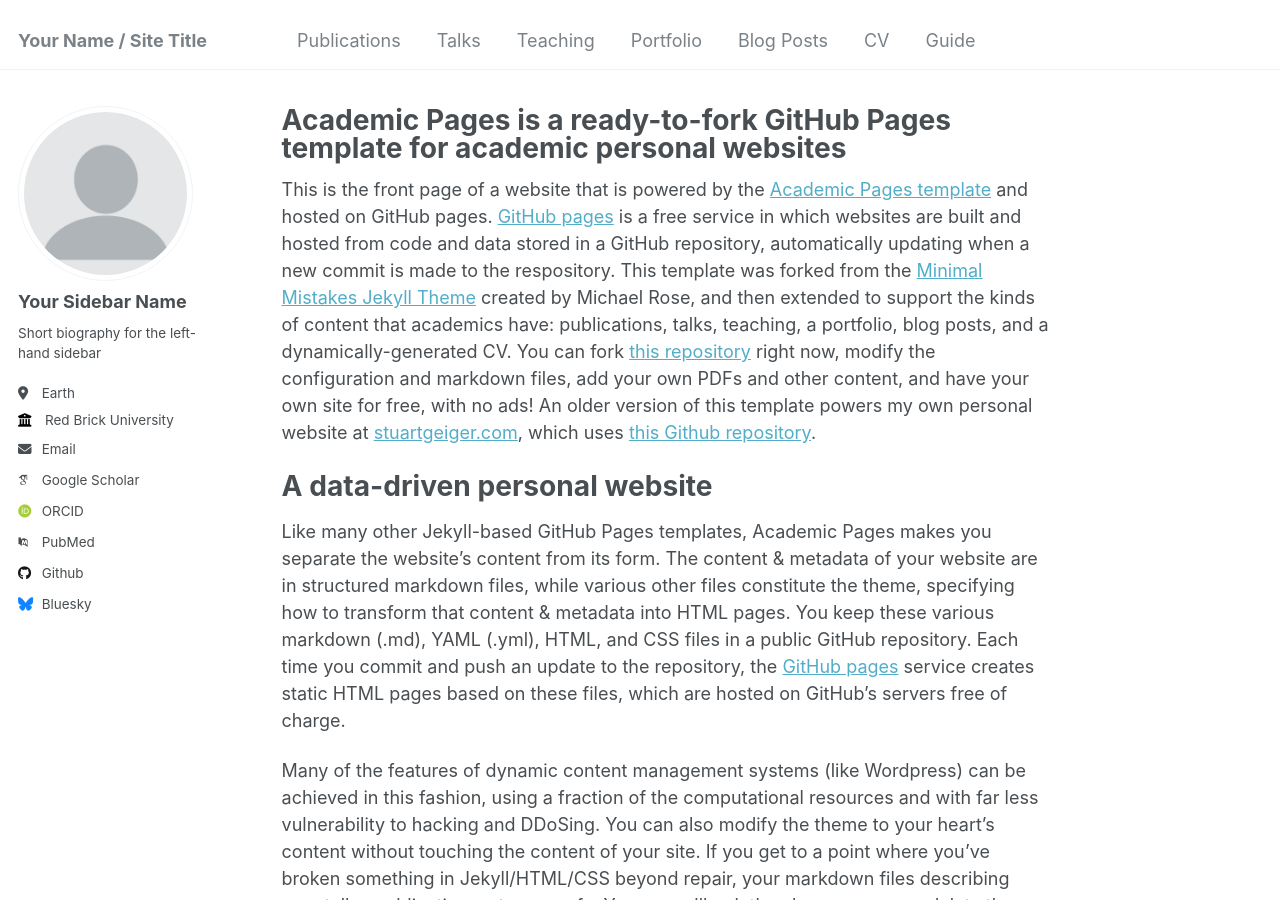
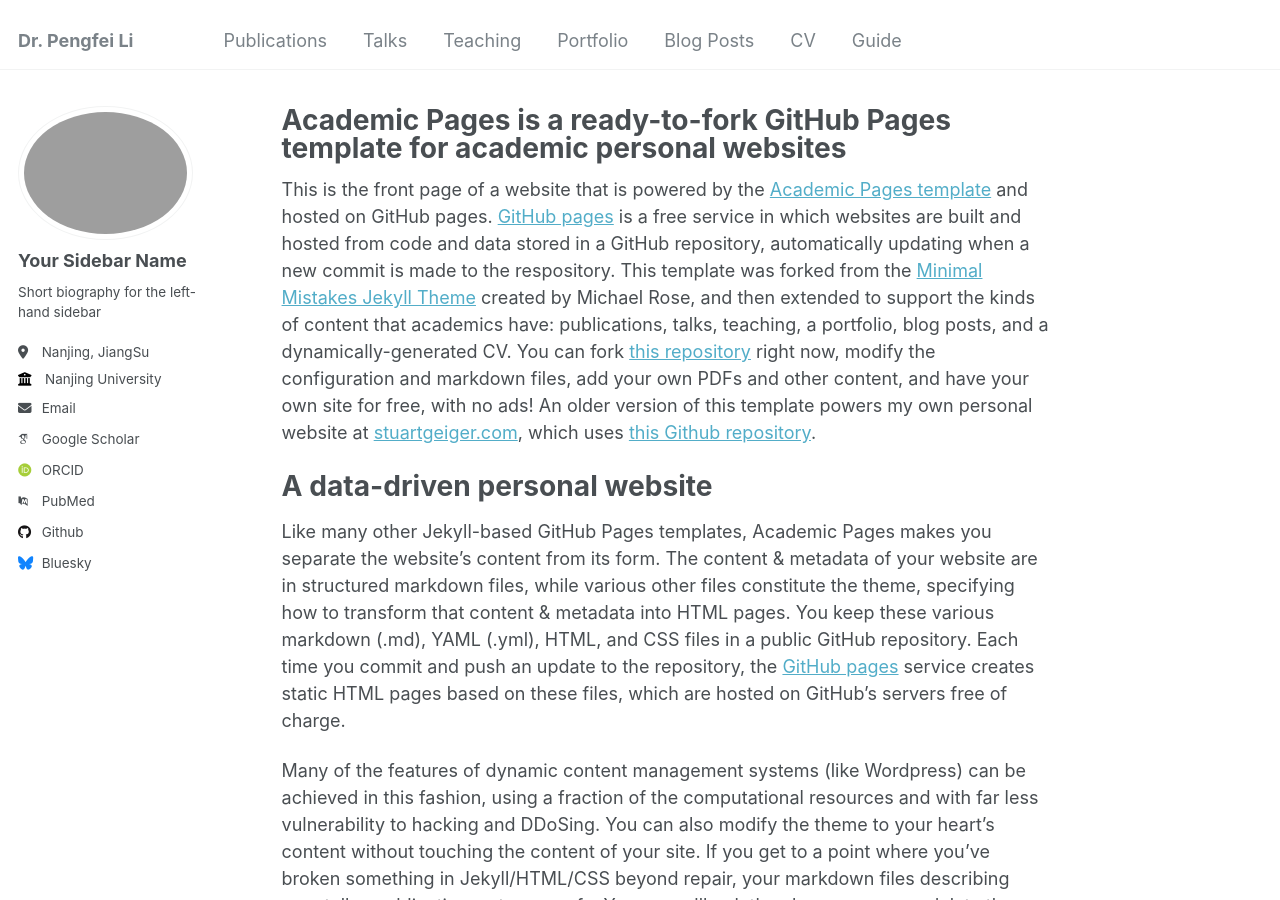
Before and after one commit to PengfeiLi0606/pengfeili0606.github.io, a Jekyll site: the page built from _pages/about.md, in a window 1280 px wide and 900 px high. Built offline with Jekyll 4.4.1, drawn with Linux system fonts in a browser that asks for light colours; some web fonts are replaced.

Commit message:
Update _config.yml

```diff
--- a/_config.yml
+++ b/_config.yml
@@ -8,7 +8,7 @@
 
 # Basic Site Settings
 locale                   : "en-US"
-title                    : "Your Name / Site Title"
+title                    : "Dr. Pengfei Li"
 title_separator          : "-"
 name                     : &name "Your Name"
 description              : &description "personal description"
@@ -21,14 +21,14 @@ repository               : "academicpages/academicpages.github.io"
 #               Additional customization can be done by editing /_includes/author-profile.html
 author:
   # Biographic information
-  avatar           : "profile.png"
+  avatar           : "PLi2024.jpg"
   name             : "Your Sidebar Name"
   pronouns         : # example: "she/her"
   bio              : "Short biography for the left-hand sidebar"
-  location         : "Earth"
-  employer         : "Red Brick University"
+  location         : "Nanjing, JiangSu"
+  employer         : "Nanjing University"
   uri              : # URL
-  email            : "none@example.org"
+  email            : "pli@nju.edu.cn"
 
   # Academic websites
   arxiv            : # URL - Update with the correct link to your profile
```
